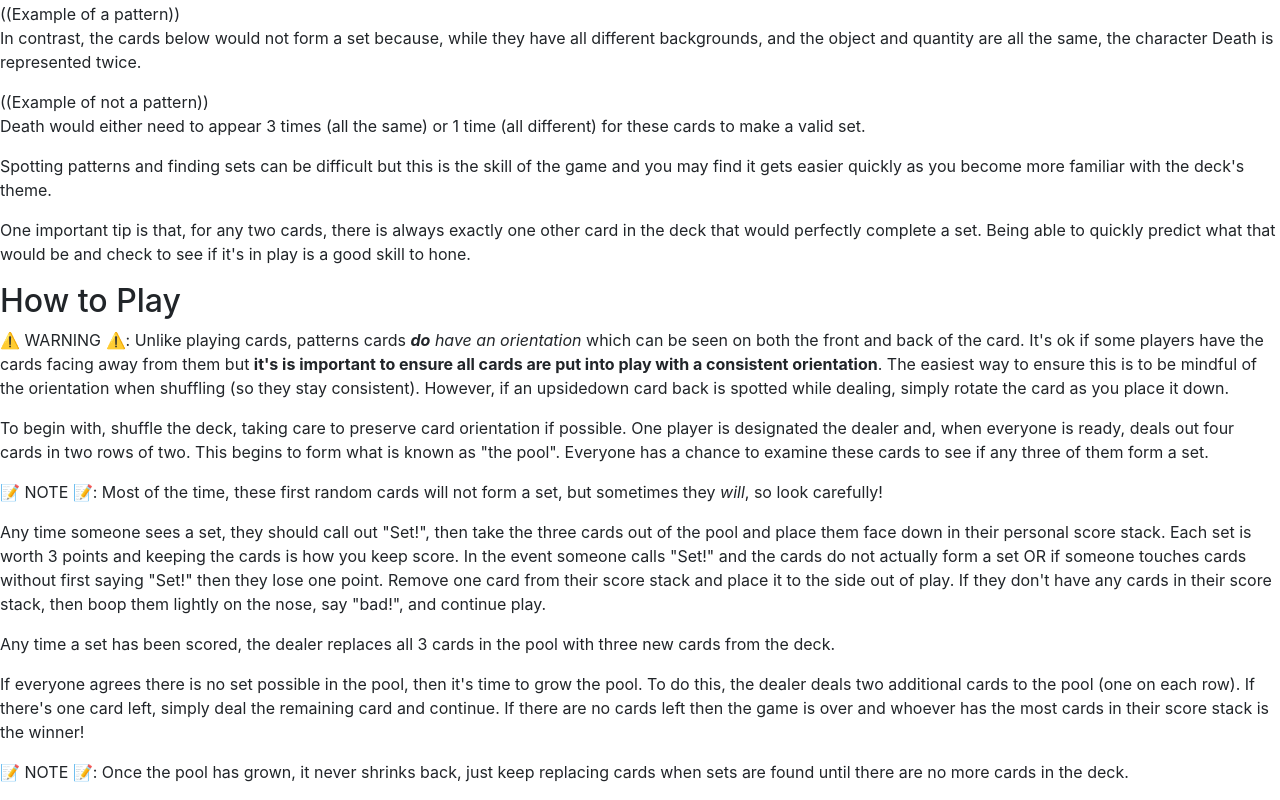
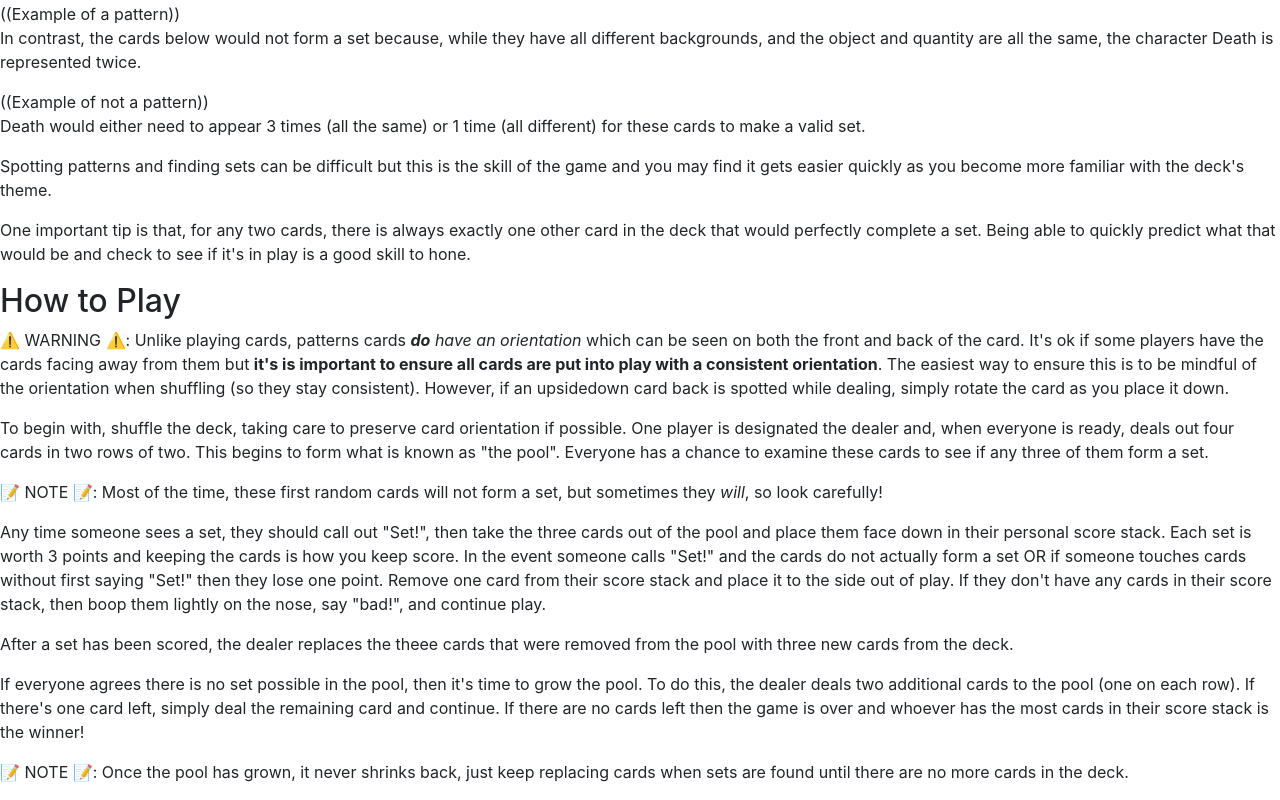
Before and after one commit to dykwia-labs/dykwia-labs.github.io, a plain HTML site: page patterns/qr-v1.html in a window 1280 px wide. Shown: the part 619-1419 px from the top of the page. Drawn offline with nearby package versions, Linux system fonts and the light colour scheme.

Commit message:
Update qr-v1.html

```diff
--- a/patterns/qr-v1.html
+++ b/patterns/qr-v1.html
@@ -63,7 +63,7 @@
 
 <p>Any time someone sees a set, they should call out "Set!", then take the three cards out of the pool and place them face down in their personal score stack. Each set is worth 3 points and keeping the cards is how you keep score. In the event someone calls "Set!" and the cards do not actually form a set OR if someone touches cards without first saying "Set!" then they lose one point. Remove one card from their score stack and place it to the side out of play. If they don't have any cards in their score stack, then boop them lightly on the nose, say "bad!", and continue play.</p>
 
-<p>Any time a set has been scored, the dealer replaces all 3 cards in the pool with three new cards from the deck.</p>
+<p>After a set has been scored, the dealer replaces the theee cards that were removed from the pool with three new cards from the deck.</p>
 
 <p>If everyone agrees there is no set possible in the pool, then it's time to grow the pool. To do this, the dealer deals two additional cards to the pool (one on each row). If there's one card left, simply deal the remaining card and continue. If there are no cards left then the game is over and whoever has the most cards in their score stack is the winner!</p>
 
```
